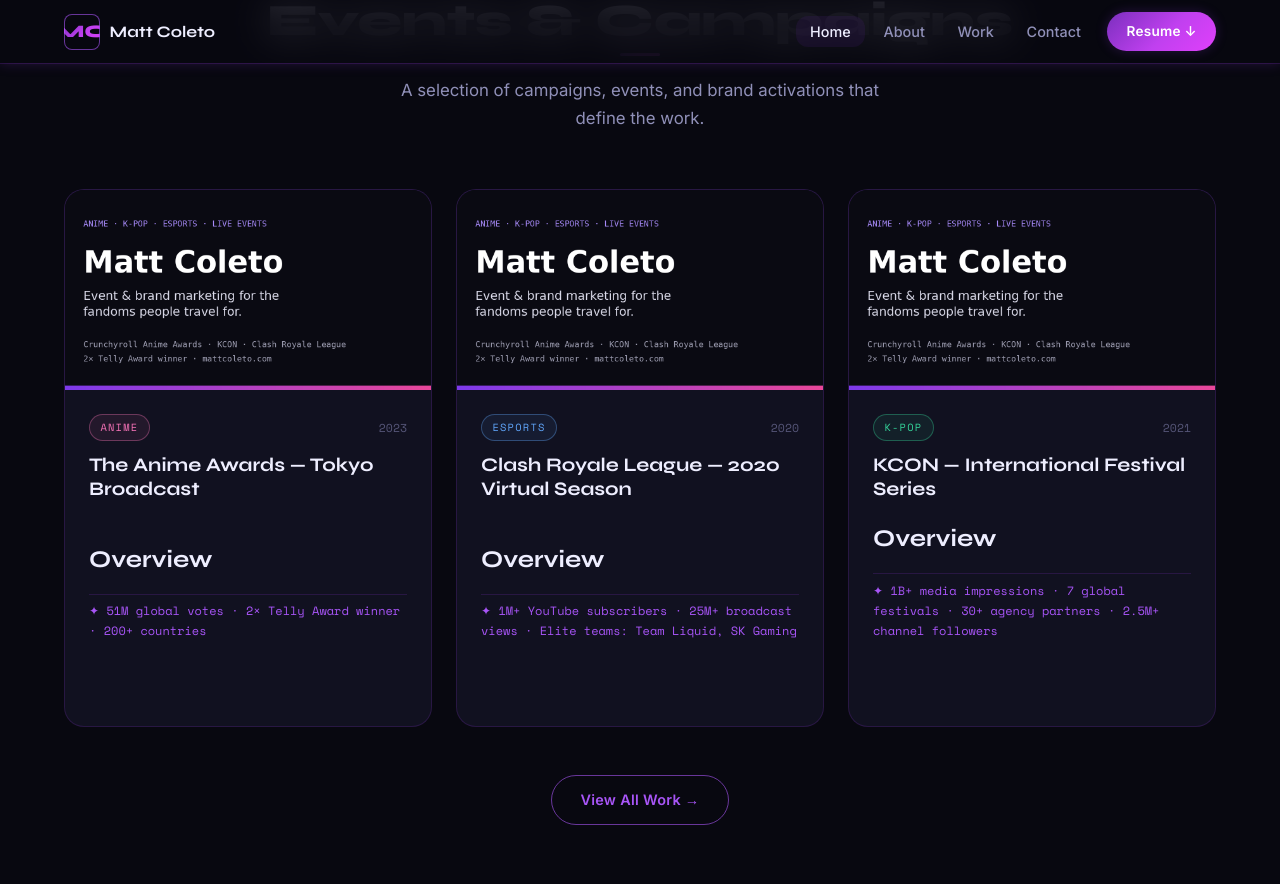
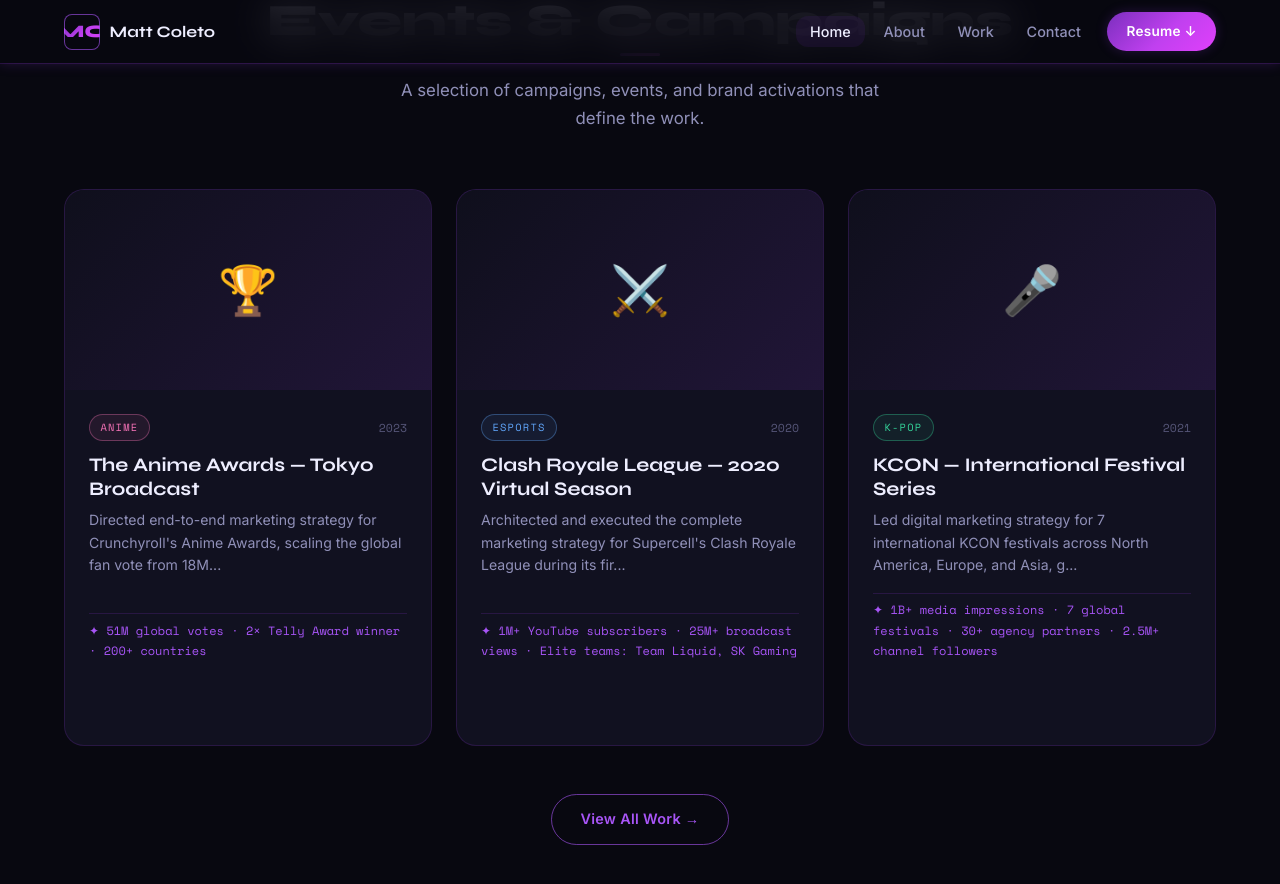
Before and after one commit to mcoleto/mattcoleto-portfolio, a Jekyll site: the page built from index.html, in a window 1280 px wide and 900 px high, scrolled down 1221 px. Shown: the top 884 px of the window. Built offline with Jekyll 4.4.1, drawn with Linux system fonts in a browser that asks for light colours.

Commit message:
Fix event cards: use cover image field and description text
Co-Authored-By: Claude Opus 5.5 <noreply@anthropic.com>

```diff
--- a/events.html
+++ b/events.html
@@ -33,9 +33,9 @@ description: Case studies from Matt Coleto across anime, K-pop and esports, incl
          class="event-card reveal"
          data-category="{{ event.category | downcase | replace: ' ', '-' }}"
          style="transition: opacity 0.3s ease, transform 0.3s ease;">
-        <div class="event-card__image {% unless event.image %}placeholder{% endunless %}">
-          {% if event.image %}
-            <img src="{{ event.image | relative_url }}" alt="{{ event.title }}" loading="lazy">
+        <div class="event-card__image {% unless event.cover %}placeholder{% endunless %}">
+          {% if event.cover %}
+            <img src="{{ event.cover | relative_url }}" alt="{{ event.title }}" loading="lazy">
           {% else %}
             <span>{{ event.emoji | default: '🎌' }}</span>
           {% endif %}
--- a/index.html
+++ b/index.html
@@ -71,9 +71,9 @@ description: Bay Area event and brand marketer with 10+ years in anime, K-pop an
       {% if featured_events.size > 0 %}
         {% for event in featured_events %}
         <a href="{{ event.url | relative_url }}" class="event-card reveal" data-category="{{ event.category | downcase }}">
-          <div class="event-card__image {% unless event.image %}placeholder{% endunless %}">
-            {% if event.image %}
-              <img src="{{ event.image | relative_url }}" alt="{{ event.title }}" loading="lazy">
+          <div class="event-card__image {% unless event.cover %}placeholder{% endunless %}">
+            {% if event.cover %}
+              <img src="{{ event.cover | relative_url }}" alt="{{ event.title }}" loading="lazy">
             {% else %}
               <span>{{ event.emoji | default: '🎌' }}</span>
             {% endif %}
@@ -84,7 +84,7 @@ description: Bay Area event and brand marketer with 10+ years in anime, K-pop an
               <span class="event-card__year">{{ event.year }}</span>
             </div>
             <h3 class="event-card__title">{{ event.title }}</h3>
-            <p class="event-card__desc">{{ event.excerpt | default: event.description | truncate: 110 }}</p>
+            <p class="event-card__desc">{{ event.description | strip_html | truncate: 110 }}</p>
             <p class="event-card__metric">{{ event.metric }}</p>
             <p class="event-card__cta">View Case Study →</p>
           </div>
```
